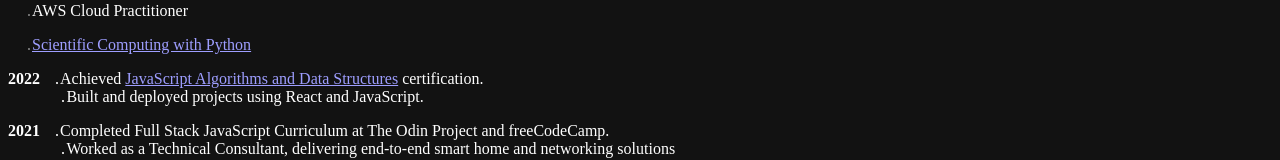
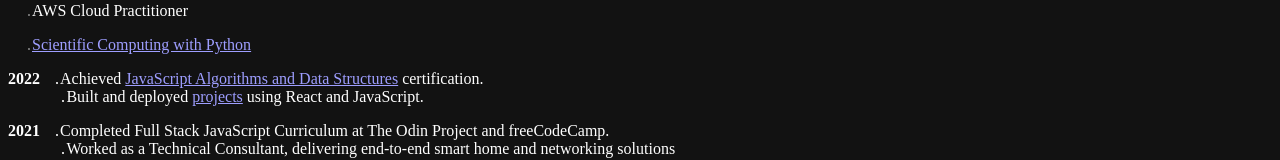
Before and after one commit to utoker/utoker-homepage, a Next.js app: page / in a window 1280 px wide. Shown: the part 1043-1203 px from the top of the page. Built offline with nearby package versions, Linux system fonts and the light colour scheme.

Commit message:
Update bio section

```diff
--- a/components/bioGroup.js
+++ b/components/bioGroup.js
@@ -1,4 +1,5 @@
 import React from 'react'
+import NextLink from 'next/link'
 import { Heading, Link, Text, Icon } from '@chakra-ui/react'
 import { BioSection, BioYear } from './bio'
 import { FaCircle, FaRegCircle } from 'react-icons/fa'
@@ -71,7 +72,11 @@ const BioGroup = () => {
         certification.
         <br />
         <Icon as={FaCircle} color="teal.500" boxSize={2} mr={2} />
-        Built and deployed projects using React and JavaScript.
+        Built and deployed{' '}
+        <Link as={NextLink} href="/projects" scroll={false}>
+          projects
+        </Link>{' '}
+        using React and JavaScript.
       </BioSection>
 
       <BioSection>
```
